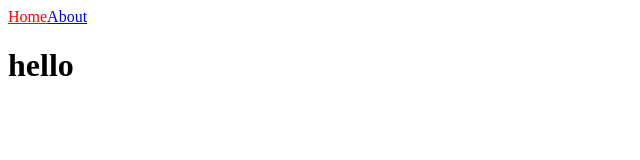
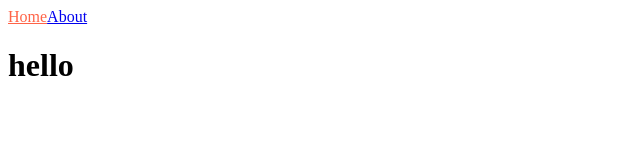
Before and after one commit to nno3onn/NextJS-Introduction, a Next.js app: page / in a window 1280 px wide. Shown: the top 160 px of the page, without its empty margins (0-640 px from the left). Built offline with nearby package versions, Linux system fonts and the light colour scheme.

Commit message:
css module

```diff
--- a/components/NavBar.js
+++ b/components/NavBar.js
@@ -1,21 +1,28 @@
 import Link from "next/link";
 import { useRouter } from "next/router";
+import styles from "./NavBar.module.css";
 
 export default function NavBar() {
-  // react-router 설치 없이 next.js에 내장되어 있는 router 바로 사용 가능 (간편!)
   const router = useRouter();
 
   return (
-    <nav>
-      {/* <a href="/">Home</a>
-      <a href="/about">About</a> */}
-      {/* 훨씬 빠르고 새로고침하지 않음 */}
-      {/* Link에 무언갈 전달하기 위해선 Link 안에 a 태그를 넣는 게 좋음. a 넣는 걸 습관화하기. */}
+    <nav className={styles.nav}>
       <Link href="/">
-        <a style={{ color: router.pathname === "/" ? "red" : "blue" }}>Home</a>
+        <a
+          className={`${styles.link} ${
+            router.pathname === "/" ? styles.active : ""
+          }`}
+        >
+          Home
+        </a>
       </Link>
       <Link href="/about">
-        <a style={{ color: router.pathname === "/about" ? "red" : "blue" }}>
+        <a
+          className={[
+            styles.link,
+            router.pathname === "/about" ? styles.active : "",
+          ].join(" ")}
+        >
           About
         </a>
       </Link>
--- /dev/null
+++ b/components/NavBar.module.css
@@ -0,0 +1,3 @@
+.active {
+  color: tomato;
+}
```
